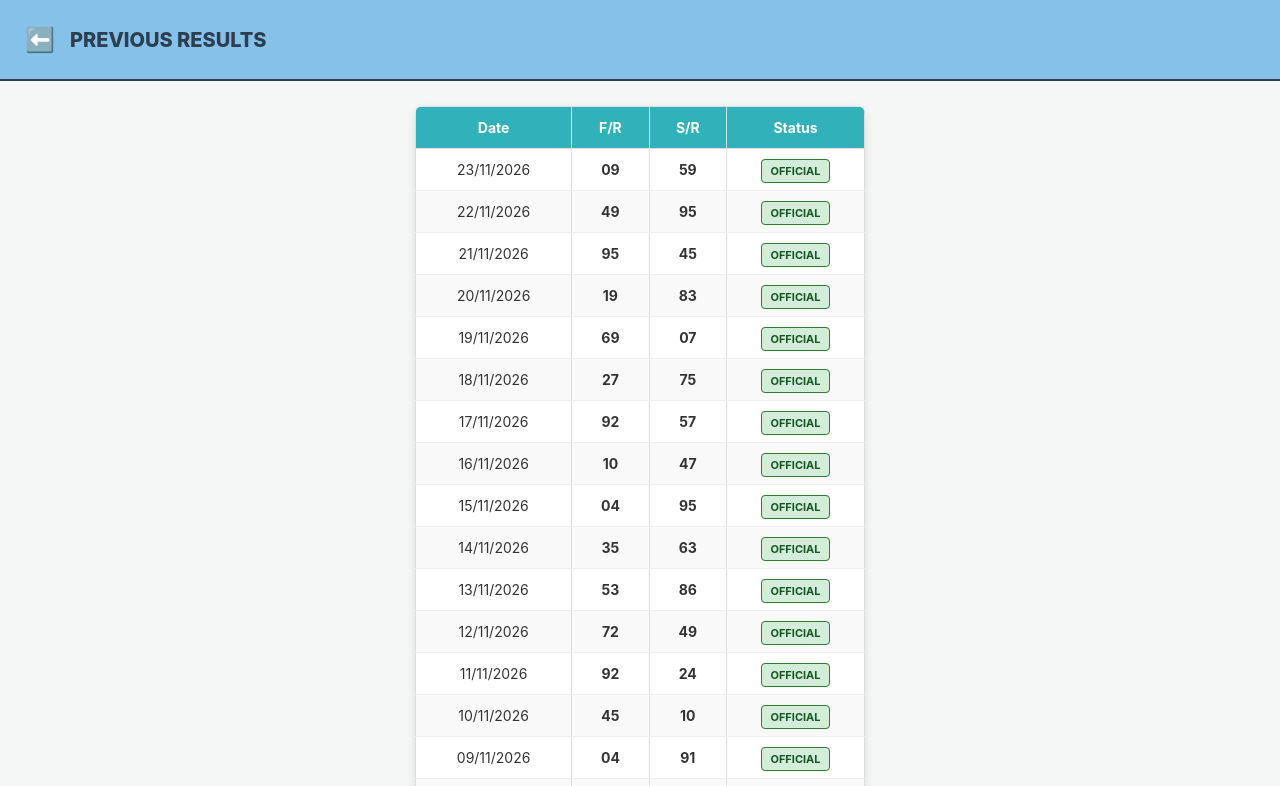
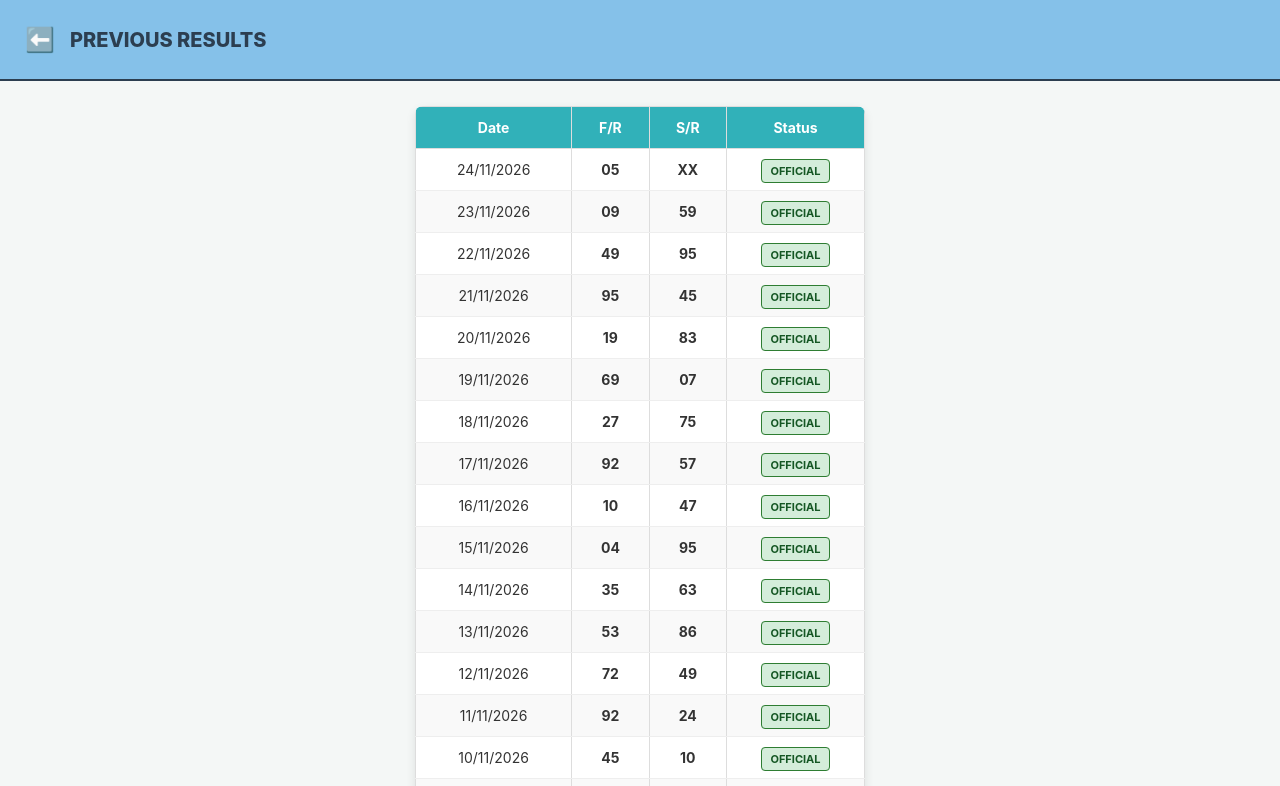
Before and after one commit to DHIRAJWARY/morning-teer, a plain HTML site: page previous-results.html in a window 1280 px wide. Shown: the top 786 px of the page. Drawn offline with Linux system fonts and the light colour scheme; no server answers.

Commit message:
Add historical results to previous-results.html
Added new historical results for dates from 20/11/2026 to 24/11/2026.

```diff
--- a/previous-results.html
+++ b/previous-results.html
@@ -41,6 +41,7 @@
                 </tr>
             </thead>
             <tbody id="history-body">
+                <tr><td>24/11/2026</td><td><strong>05</strong></td><td><strong>XX</strong></td><td><span class="badge-confirmed">OFFICIAL</span></td></tr>
                 <tr><td>23/11/2026</td><td><strong>09</strong></td><td><strong>59</strong></td><td><span class="badge-confirmed">OFFICIAL</span></td></tr>
                 <tr><td>22/11/2026</td><td><strong>49</strong></td><td><strong>95</strong></td><td><span class="badge-confirmed">OFFICIAL</span></td></tr>
                 <tr><td>21/11/2026</td><td><strong>95</strong></td><td><strong>45</strong></td><td><span class="badge-confirmed">OFFICIAL</span></td></tr>
```
